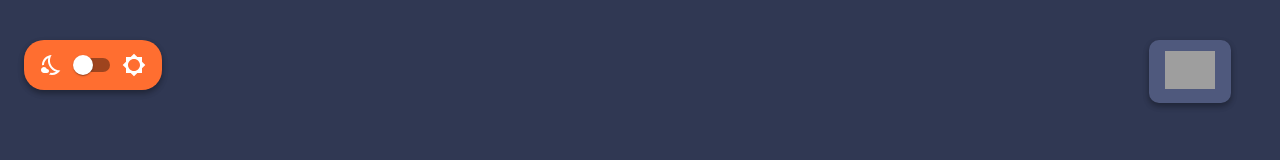
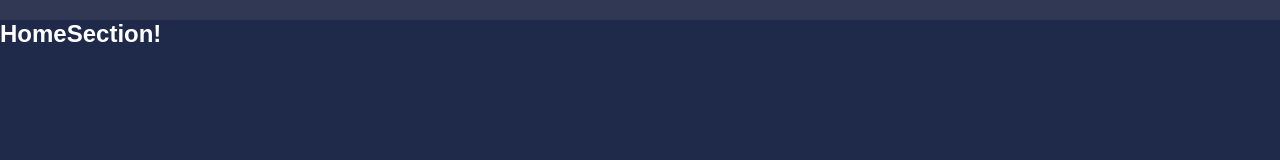
Before and after one commit to jpsant/portfolio-v2, a Next.js app: page / in a window 1280 px wide. Shown: the top 160 px of the page. Built offline with nearby package versions, Linux system fonts and the light colour scheme; grey boxes are pictures that could not be loaded.

Commit message:
REFAC: Adicionando a animacao de Loading no index.tsx

```diff
--- a/src/pages/index.tsx
+++ b/src/pages/index.tsx
@@ -1,13 +1,22 @@
 import { useContext } from 'react';
+import { useTranslation } from 'react-i18next';
+import { CSSTransition, SwitchTransition } from 'react-transition-group';
 
+import LoadingSpinner from '~atoms/LoadingSpinner';
 import { ThemeContext } from '~contexts/themeContext';
-import SoonTemplate from '~templates/SoonTemplate';
+import HomeTemplate from '~templates/sections/Home';
 
 const App = () => {
   const { theme } = useContext(ThemeContext);
+  const { ready } = useTranslation('SoonTemplate');
+
   return (
     <body className={theme}>
-      <SoonTemplate />
+      <SwitchTransition>
+        <CSSTransition key={ready ? 0 : 1} timeout={100} classNames="fade">
+          {ready ? <HomeTemplate /> : <LoadingSpinner loading={ready} />}
+        </CSSTransition>
+      </SwitchTransition>
     </body>
   );
 };
```
